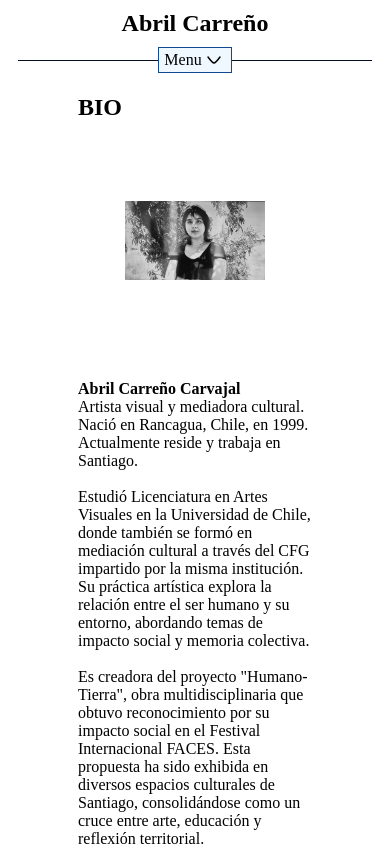
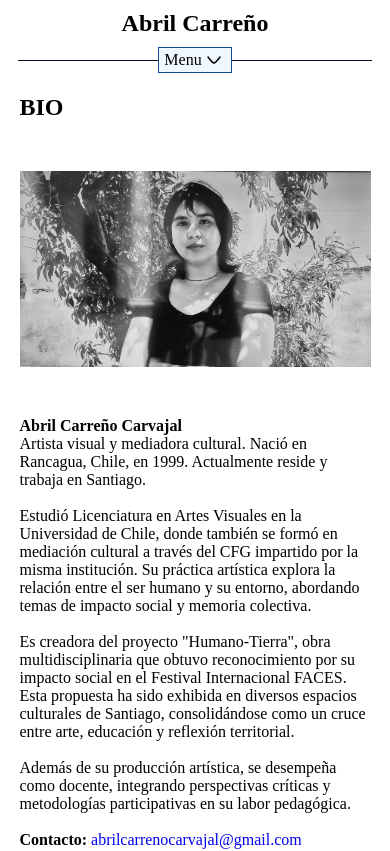
Before and after one commit to Moonke7/Pinturas, a React (Create React App) app: page /Bio in a window 390 px wide. Shown: the top 851 px of the page. Built offline with nearby package versions, Linux system fonts and the light colour scheme; a web font is replaced by a local one.

Commit message:
bio update

```diff
--- a/src/Pages/Page_Bio/PageBio.js
+++ b/src/Pages/Page_Bio/PageBio.js
@@ -11,7 +11,7 @@ function PageBio() {
       <article>
         <h2>BIO</h2>
         <div className="profile_pic">
-          <img src={foto} alt="profile_pic" style={{ width: "60%" }} />
+          <img src={foto} alt="profile_pic" />
         </div>
         <div className="description">
           <b>Abril Carreño Carvajal </b> <br />
--- a/src/Pages/Page_Bio/style/bio.css
+++ b/src/Pages/Page_Bio/style/bio.css
@@ -5,7 +5,6 @@ article{
     padding: 0 20%;
 }
 .profile_pic{
-    padding-top: 30px;
     width: 100%;
     height: auto;
     display: flex;
@@ -14,9 +13,13 @@ article{
     justify-content: center;
     gap: 10px;
     font-size: .7em;
-    margin-bottom: 50px;
     position: relative;
 }
+.profile_pic img{
+    width: 60%;
+    height: auto;
+}
+
 .description{
     margin-bottom: 40px;
 }
@@ -36,14 +39,19 @@ a{
 }
 
 @media all and (min-width: 480px) and (max-width: 780px) {
+    article{
+        padding: 0 10%;
+    }
+
     .profile_pic img{
-        width: 90%;
-        height: auto;
+        width: 100%;
     }
 }
 @media all and (max-width: 480px) {
+    article{
+        padding: 0 5%;
+    }
     .profile_pic img{
-        width: 90%;
-        height: auto;
+        width: 100%;
     }
 }
--- a/src/Pages/Page_Pic/components/InformacionPintura.js
+++ b/src/Pages/Page_Pic/components/InformacionPintura.js
@@ -92,7 +92,9 @@ function InformacionPintura({ titulo, description, pintura }) {
               Todos los derechos reservados ©`}
             />
           </div>
-          {/*  TERCER VIDEO  */}
+        </>
+      ) : (
+        <>
           <div
             style={{ position: "relative", width: "70%" }}
             className="vimeo-container"
@@ -113,14 +115,14 @@ function InformacionPintura({ titulo, description, pintura }) {
               allow="accelerometer; autoplay; clipboard-write; encrypted-media; gyroscope; picture-in-picture; web-share"
               referrerpolicy="strict-origin-when-cross-origin"
               allowfullscreen
+              className="vimeo"
             ></iframe>
             <Description
               description={`Purificar La Tierra: Limpieza y Reforestación, 2023, HD video, 8:52 minutes, Taina Villalobos, Abril Carreño.`}
             />
           </div>
+          {/* <img id="mainPic" src={pintura.picture[0]} alt="foto_principal" /> */}
         </>
-      ) : (
-        <img id="mainPic" src={pintura.picture[0]} alt="foto_principal" />
       )}
       <div className="desc-morePics">
         <Fotos pintura={pintura} />
--- a/src/json.js
+++ b/src/json.js
@@ -23,6 +23,7 @@ export let json = [
     name: "Accion purificar la Tierra Limpieza y Reforestacion",
     year: "2024",
     picture: [
+      Muestra_de_Acciones_Multidisciplinarias_2021_2023_IMG_2070,
       Muestra_de_Acciones_Multidisciplinarias_2021_2023_IMG_2070,
       Muestra_de_Acciones_Multidisciplinarias_2021_2023_IMG_2073,
       Muestra_de_Acciones_Multidisciplinarias_2021_2023_IMG_2080,
```
